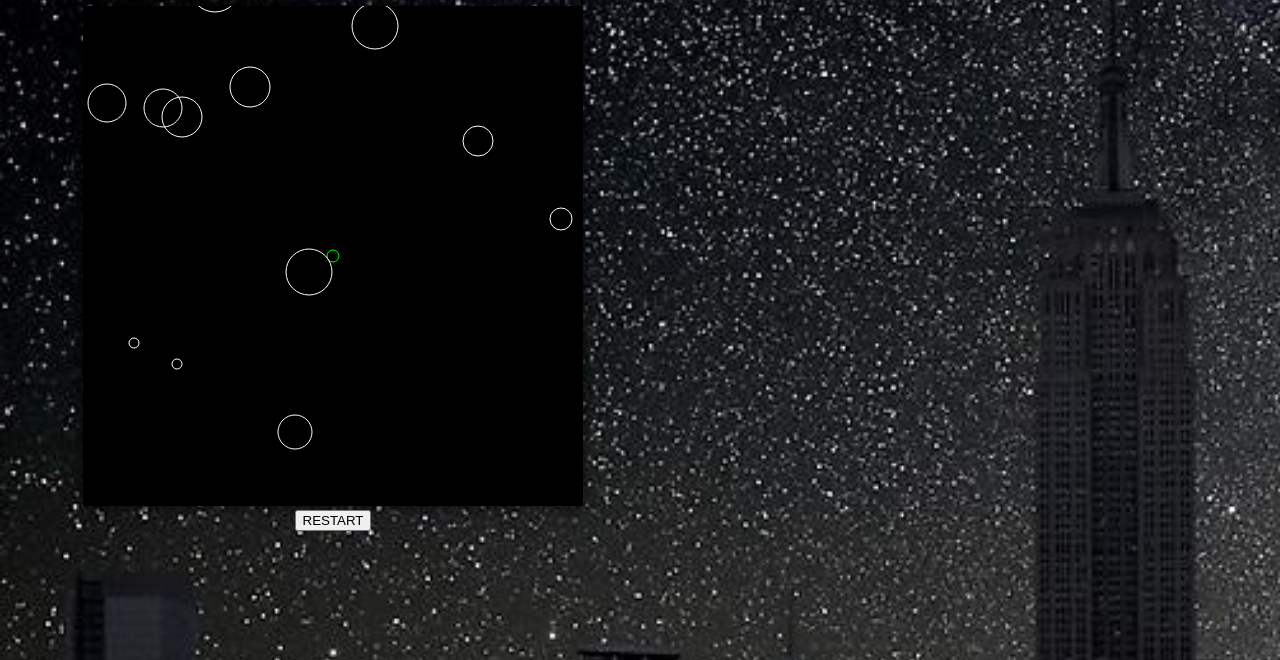
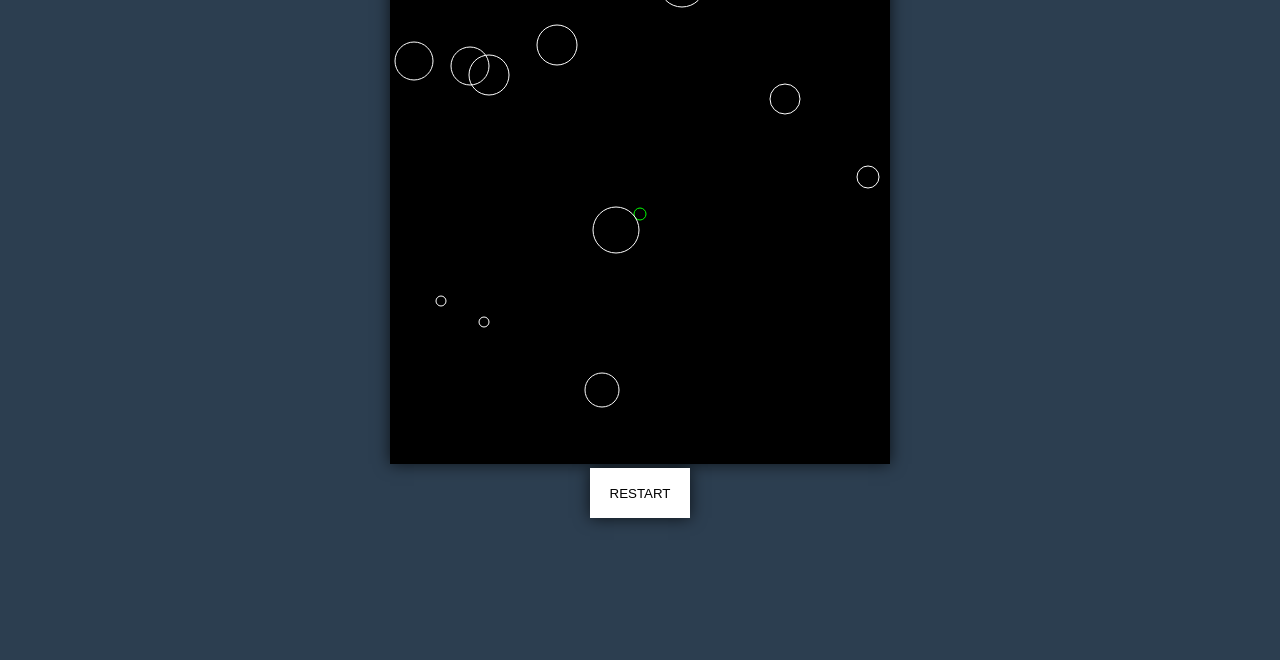
Before and after one commit to coliath/Commets, a plain HTML site: page asteroids.html in a window 1280 px wide. Shown: the part 140-800 px from the top of the page. Drawn offline with Linux system fonts and the light colour scheme.

Commit message:
change styles

```diff
--- a/asteroids.html
+++ b/asteroids.html
@@ -5,17 +5,27 @@
     <style>
     body {
       font-family: 'Futura';
-      color: #CC99CC;
-
-      background:url(background.jpg);
-      background-size:2100px;
-      background-repeat:no-repeat;
+      color: white;
+      background:#2c3e50;
+    }
+    h1 {
+      margin: 10px;
     }
     div {
       text-align: center;
       max-width: 500;
-      margin-left: 75px;
-      float: left;
+      margin-left: auto;
+      margin-right: auto;
+    }
+    button {
+      height: 50px;
+      width: 100px;
+      background: white;
+      box-shadow:0 0 15px rgba(0, 0, 0, 0.7);
+      border: none;
+    }
+    button:hover {
+      cursor: pointer;
     }
     canvas {
       box-shadow:0 0 15px rgba(0, 0, 0, 0.7);
@@ -28,7 +38,7 @@
       <h1 id="score">Score: 0</h1>
       <canvas width="500" height="500"></canvas>
       <br>
-      <button onclick="app.Game.gameReset()">RESTART</button>
+      <button id="restart-btn" onclick="app.Game.gameReset()">RESTART</button>
     </div>
 
 
@@ -47,9 +57,7 @@
     <script>
         var canvas = document.getElementsByTagName("canvas")[0];
         var ctx = canvas.getContext("2d");
-
         var game = new app.Game(ctx);
-
         game.start();
     </script>
 </body>
--- a/game.js
+++ b/game.js
@@ -6,7 +6,7 @@
     this.DIM_X = 500;
     this.DIM_Y = 500;
     this.FPS = 30;
-    this.ship = new app.Ship(250, 250, 0, 0)
+    this.ship = new app.Ship(250, 250, 0, 0);
     this.addAsteroids(10);
     this.bullets = [];
     this.score = 0;
@@ -15,6 +15,8 @@
   Game.gameReset = function () {
     game.stop();
     game = new Game(ctx);
+    document.getElementById("head").innerHTML = "COMMETS";
+    document.activeElement.blur();
     game.start();
   };
 
@@ -44,10 +46,9 @@
   };
 
   Game.prototype.draw = function () {
-    this.ctx.clearRect(0,0,this.DIM_X,this.DIM_Y)
+    this.ctx.clearRect(0,0,this.DIM_X,this.DIM_Y);
     this.ctx.fillRect(0,0,500,500);
     this.ship.draw(this.ctx);
-
     for (var i = 0; i < this.asteroids.length; i++) {
       this.asteroids[i].draw(this.ctx);
     }
```
